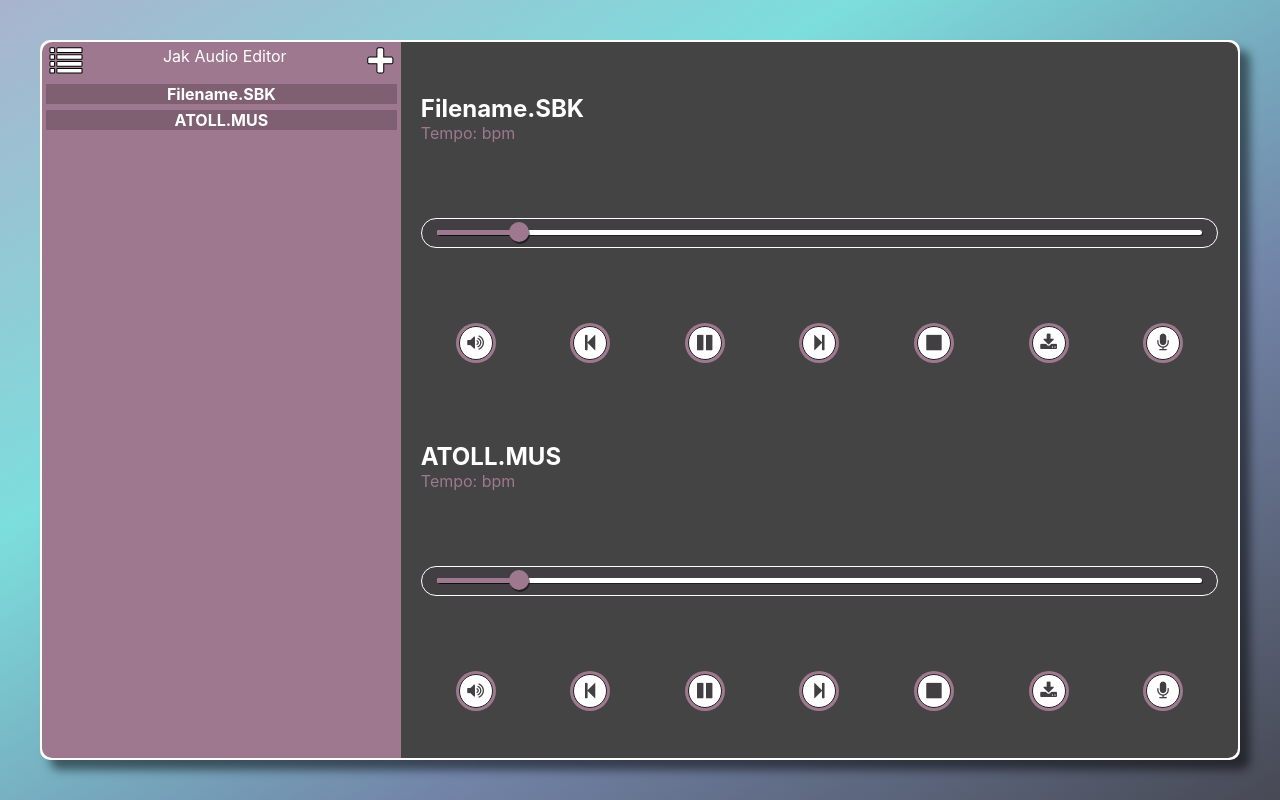
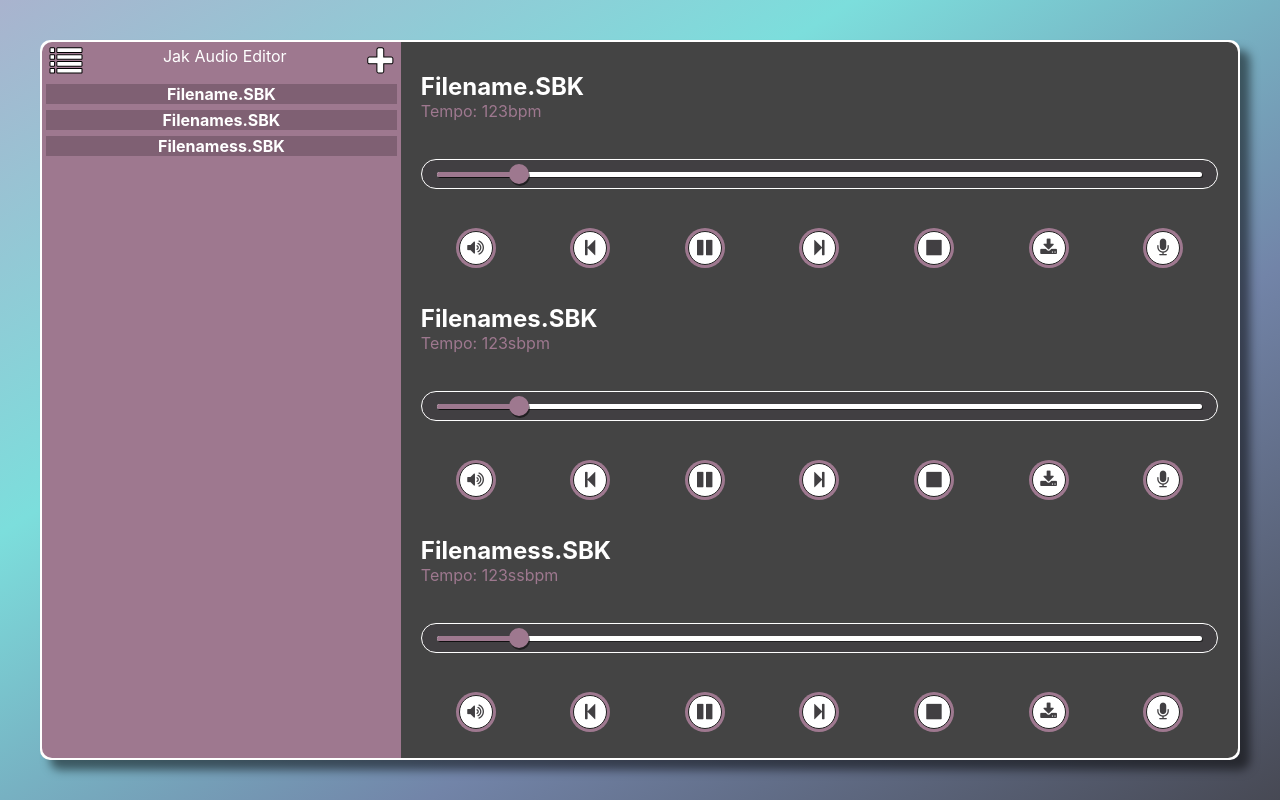
Before and after one commit to himham-jak/new-jak-sound-tool, a React (Create React App) app in the folder client/: page / in a window 1280 px wide. Built offline with nearby package versions, Linux system fonts and the light colour scheme.

Commit message:
testing spoof data

```diff
--- a/client/src/App.css
+++ b/client/src/App.css
@@ -106,6 +106,8 @@
   border-radius: 50px;
   border: 1px solid;
   padding: 10px 15px;
+  margin-top: 6px;
+  margin-bottom: 6px;
 }
 .progress .progress-bar{
   width:100%;
--- a/client/src/App.js
+++ b/client/src/App.js
@@ -4,7 +4,18 @@ import './App.css'
 
 {/*spoofing data*/}
 const files = [
-    "Filename.SBK","ATOLL.MUS"
+    {
+      name:"Filename.SBK",
+      tempo: "123"
+    },
+    {
+      name:"Filenames.SBK",
+      tempo: "123s"
+    },
+    {
+      name:"Filenamess.SBK",
+      tempo: "123ss"
+    }
   ]
 
 function NavHeader() {
@@ -46,12 +57,12 @@ function Progress() {
   )
 }
 
-function TrackInfo(props) {
+function TrackInfo(track) {
   return (
     <div class="name">
-      <h2>{props.name}</h2>
+      <h2>{track.name}</h2>
       <span class="author">
-        Tempo: {props.tempo}bpm
+        Tempo: {track.tempo}bpm
       </span>
     </div>
   )
@@ -76,7 +87,7 @@ function Track(props) {
     <div class="row">
 
       {/* info bar */}
-      <TrackInfo name={props.name} />
+      <TrackInfo name={props.name} tempo={props.tempo} />
 
       {/* progress bar */}
       <Progress />
@@ -103,9 +114,9 @@ function App() {
         {/* file list */}
         <div class="file-list">
           {/* nav tab per file*/}
-          {files.map((name) => {
+          {files.map((file) => {
             return(
-              <NavTab name={name}/>
+              <NavTab name={file.name}/>
               )
           })}
         </div>
@@ -115,9 +126,9 @@ function App() {
       <div class="work-column">
 
         {/*for each track, create a work row*/}
-        {files.map((name) => {
+        {files.map((file) => {
           return(
-            <Track name={name}/>
+            <Track name={file.name} tempo={file.tempo}/>
           )})}
 
       </div>
```
